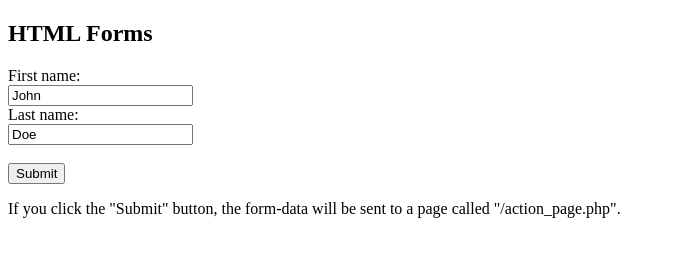
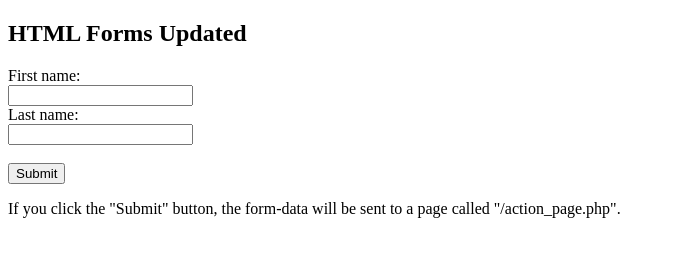
Before and after one commit to ramyaaravichandran/ibm-cloud, a plain HTML site: page index.html in a window 1280 px wide. Shown: the whole page, without its empty margins (0-675 px from the left). Drawn offline with Linux system fonts and the light colour scheme.

Commit message:
Update index.html

```diff
--- a/index.html
+++ b/index.html
@@ -2,13 +2,13 @@
 <html>
 <body>
 
-<h2>HTML Forms</h2>
+<h2>HTML Forms Updated</h2>
 
 <form action="/action_page.php">
   <label for="fname">First name:</label><br>
-  <input type="text" id="fname" name="fname" value="John"><br>
+  <input type="text" id="fname" name="fname"><br>
   <label for="lname">Last name:</label><br>
-  <input type="text" id="lname" name="lname" value="Doe"><br><br>
+  <input type="text" id="lname" name="lname"><br><br>
   <input type="submit" value="Submit">
 </form>
 
```
